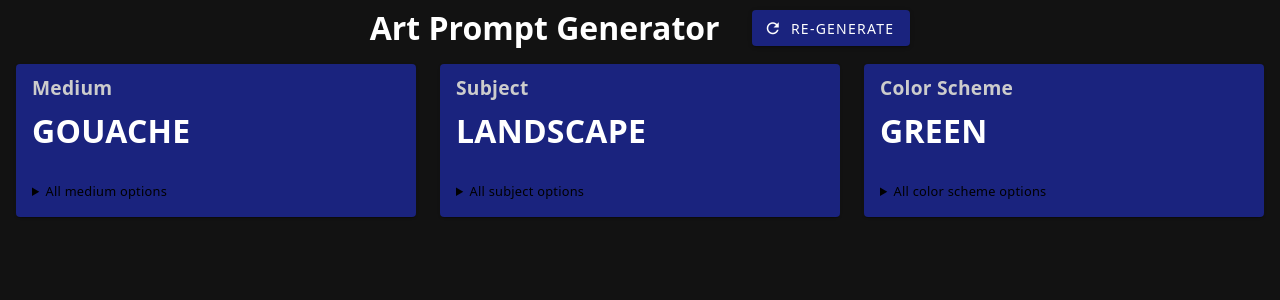
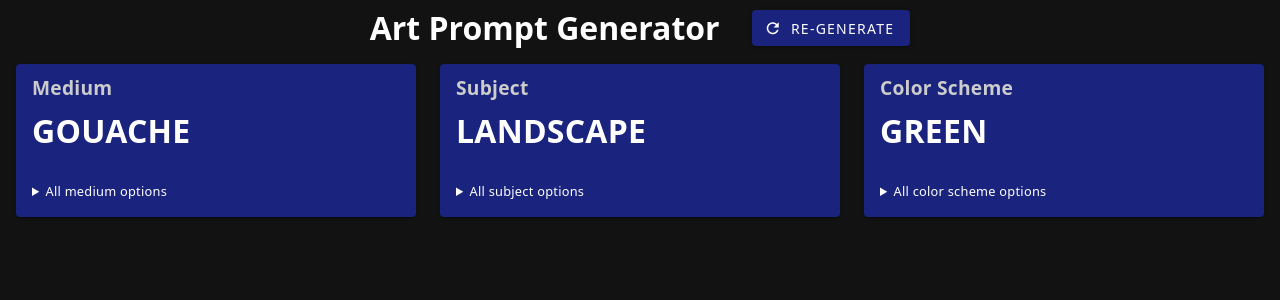
Before and after one commit to johnarban/art-prompt-generator, a Vue app: page / in a window 1280 px wide. Shown: the top 300 px of the page. Built offline with nearby package versions, Linux system fonts and the light colour scheme.

Commit message:
update color

```diff
--- a/src/App.vue
+++ b/src/App.vue
@@ -1,12 +1,6 @@
 <template>
   <v-app theme="dark">
     <v-main>
-
-
-      <!-- create chips to preview theme colors -->
-      <!-- <v-chip v-for="color in themeColors" :key="color" :color="color">
-        {{ color }}
-      </v-chip> -->
 
       <v-container fluid>
 
@@ -127,7 +121,7 @@ import { ref, onMounted } from 'vue'
 details {
   margin-top: 2rem;
   font-size: calc(var(--font-size) * 0.8);
-  color: rgb(var(--v-theme-on-surface-bright));
+  color: white;
   summary {
     cursor: pointer;
   }
```
